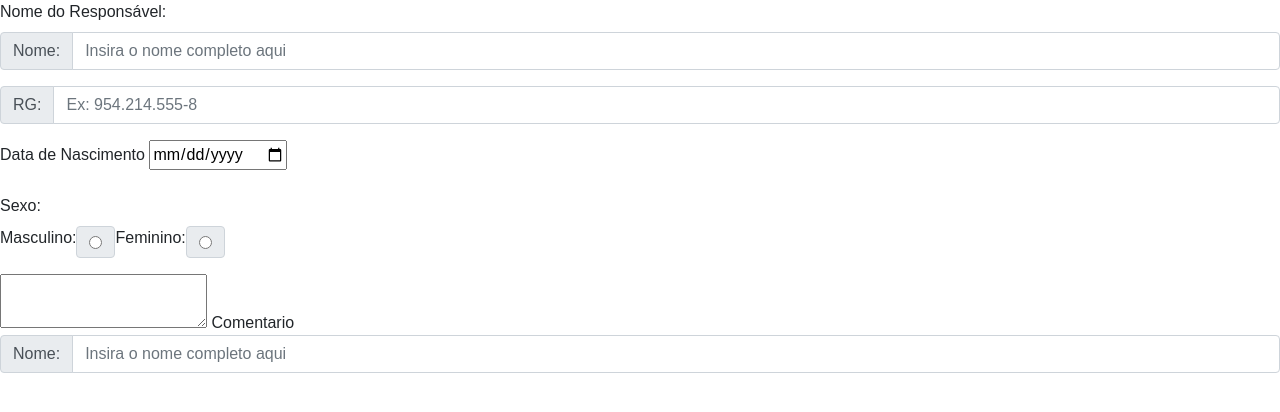
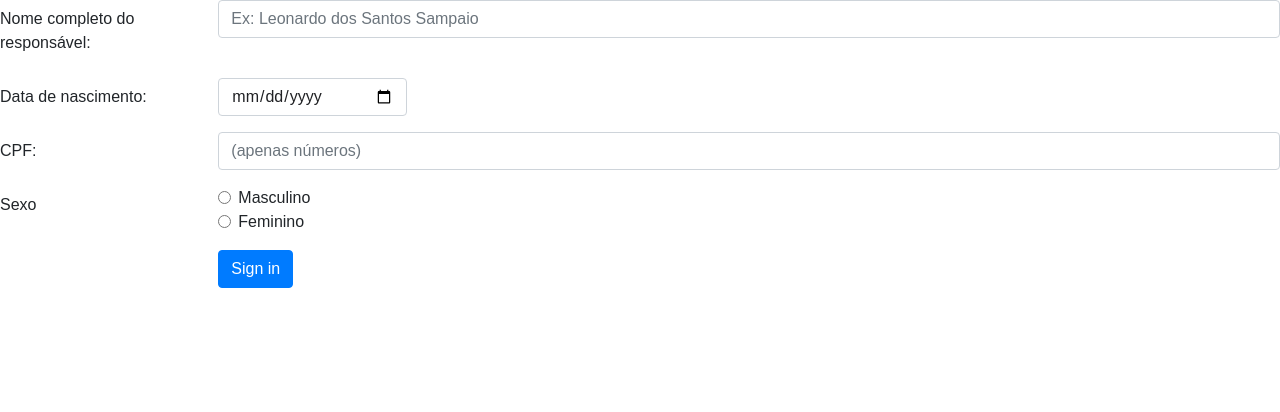
Before and after one commit to lauanS/EdiFreitas-App, a React (Create React App) app: page /admin in a window 1280 px wide. Shown: the top 412 px of the page. Built offline with nearby package versions, Linux system fonts and the light colour scheme.

Commit message:
Iniciando a formulario de cadastro de responsaveis

```diff
--- a/src/components/CadastroResponsavel/index.js
+++ b/src/components/CadastroResponsavel/index.js
@@ -2,69 +2,67 @@ import React from 'react';
 import 'bootstrap/dist/css/bootstrap.min.css';
 import './styles.css';
 
-import InputGroup from 'react-bootstrap/InputGroup';
-import FormControl from 'react-bootstrap/FormControl'
-import ButtonGroup from 'react-bootstrap/ButtonGroup'
+import {Form, Row, Col, Button} from 'react-bootstrap';
 
 export default class Administrar extends React.Component{
     render(){
         return (
-          <div>
-            <label>Nome do Responsável: </label>
-            <InputGroup className="mb-3">
-              <InputGroup.Prepend>
-                <InputGroup.Text id="basic-addon3">
-                  Nome:
-                </InputGroup.Text>
-              </InputGroup.Prepend>
-              <FormControl
-                placeholder="Insira o nome completo aqui"
-                aria-label="Nome"
-                aria-describedby="basic-addon1"
-              />
-            </InputGroup>
+          <Form>
+            <Form.Group as={Row} controlId="formGroupName">
+              <Form.Label column sm={2}>
+                Nome completo do responsável:
+              </Form.Label>
+              <Col sm={10}>
+                <Form.Control type="text" placeholder="Ex: Leonardo dos Santos Sampaio  " />
+              </Col>
+            </Form.Group>
 
+            <Form.Group as={Row} controlId="formGroupDate">
+              <Form.Label column sm={2}>
+                Data de nascimento:
+              </Form.Label>
+              <Col sm="2">
+                <Form.Control type="date" />
+              </Col>
+            </Form.Group>
 
-            <InputGroup className="mb-3">
-              <InputGroup.Prepend>
-                <InputGroup.Text id="basic-addon3">
-                  RG:
-                </InputGroup.Text>
-              </InputGroup.Prepend>
-              <FormControl
-                placeholder="Ex: 954.214.555-8"
-                aria-label="RG"
-                aria-describedby="basic-addon1"
-              />
-            </InputGroup>
+            <Form.Group as={Row} controlId="formGroup">
+              <Form.Label column sm={2}>
+                CPF:
+              </Form.Label>
+              <Col sm={10}>
+                <Form.Control type="text" placeholder="(apenas números)" />
+              </Col>
+            </Form.Group>
 
-            Data de Nascimento <input type="date" name="dataNasc"/><br /><br />
+            <fieldset>
+            <Form.Group as={Row}>
+              <Form.Label as="legend" column sm={2}>
+                Sexo
+              </Form.Label>
+              <Col sm={10}>
+                <Form.Check
+                  type="radio"
+                  label="Masculino"
+                  name="rdMasc"
+                  id="rdMasc"
+                />
+                <Form.Check
+                  type="radio"
+                  label="Feminino"
+                  name="rdFem"
+                  id="rdMasc"
+                />
+              </Col>
+            </Form.Group>
+            </fieldset>
 
-            <label htmlFor="basic-url">Sexo: </label><br />
-            <InputGroup className="mb-3">
-              <label htmlFor="basic-url">Masculino: </label>
-              <InputGroup.Radio aria-label="Radio button for following text input" />
-              <label htmlFor="basic-url">Feminino: </label>
-              <InputGroup.Radio aria-label="Radio button for following text input" />
-            </InputGroup>
-
-            <textarea type="text-area" name="Comentario"/> Comentario
-
-            <InputGroup className="mb-3">
-              <InputGroup.Prepend>
-                <InputGroup.Text id="basic-addon3">
-                  Nome:
-                </InputGroup.Text>
-              </InputGroup.Prepend>
-              <FormControl
-                placeholder="Insira o nome completo aqui"
-                aria-label="Nome"
-                aria-describedby="basic-addon1"
-              />
-            </InputGroup>
-
-
-          </div>
+            <Form.Group as={Row}>
+              <Col sm={{ span: 10, offset: 2 }}>
+                <Button type="submit">Sign in</Button>
+              </Col>
+            </Form.Group>
+          </Form>
 
         );
       }
--- a/src/pages/Administrar/index.js
+++ b/src/pages/Administrar/index.js
@@ -7,9 +7,9 @@ import CadPessoa from '../../components/CadastroResponsavel/index';
 export default class Administrar extends React.Component{
     render(){
         return (
-          <form>
-            <CadPessoa />
-          </form>
+
+          <CadPessoa />
+
         );
       }
 
```
